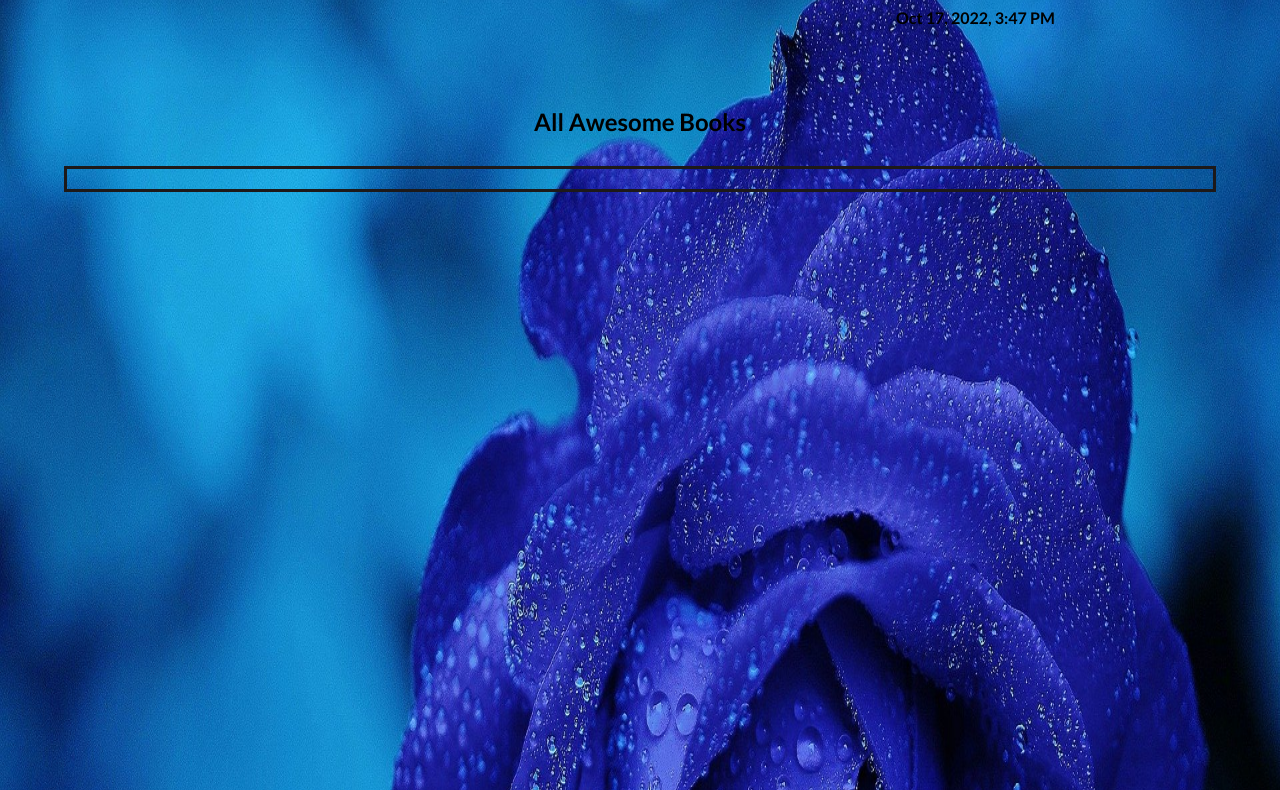
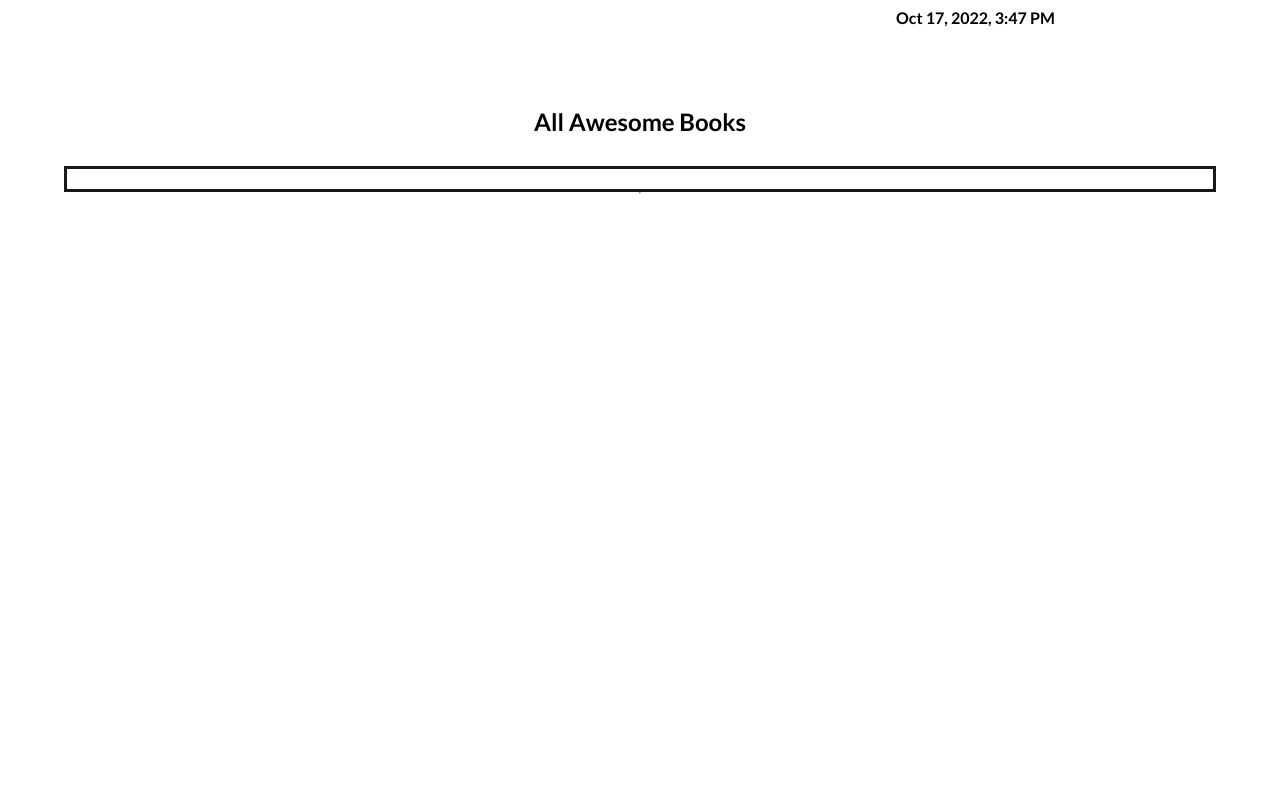
Before and after one commit to Mukumbuta/Awesome-Books, a website with bundled scripts: page index.html in a window 1280 px wide. Shown: the part 64-854 px from the top of the page. Built offline with nearby package versions, Linux system fonts and the light colour scheme.

Commit message:
Update index.css

```diff
--- a/index.css
+++ b/index.css
@@ -14,7 +14,6 @@ html {
 
 body {
   font-family: 'Lato', sans-serif;
-  background-image: url('./images/rose-geddc8094a_1920.jpg');
   background-repeat: no-repeat;
   background-size: 100% 100%;
 }
```
